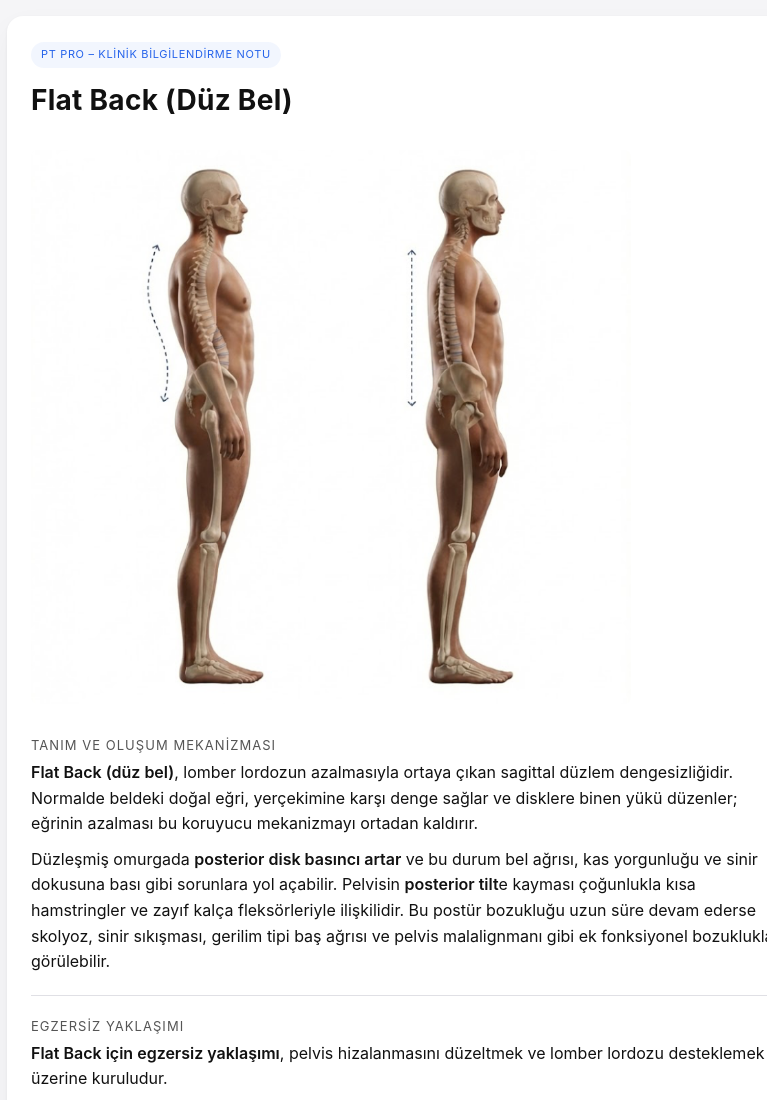
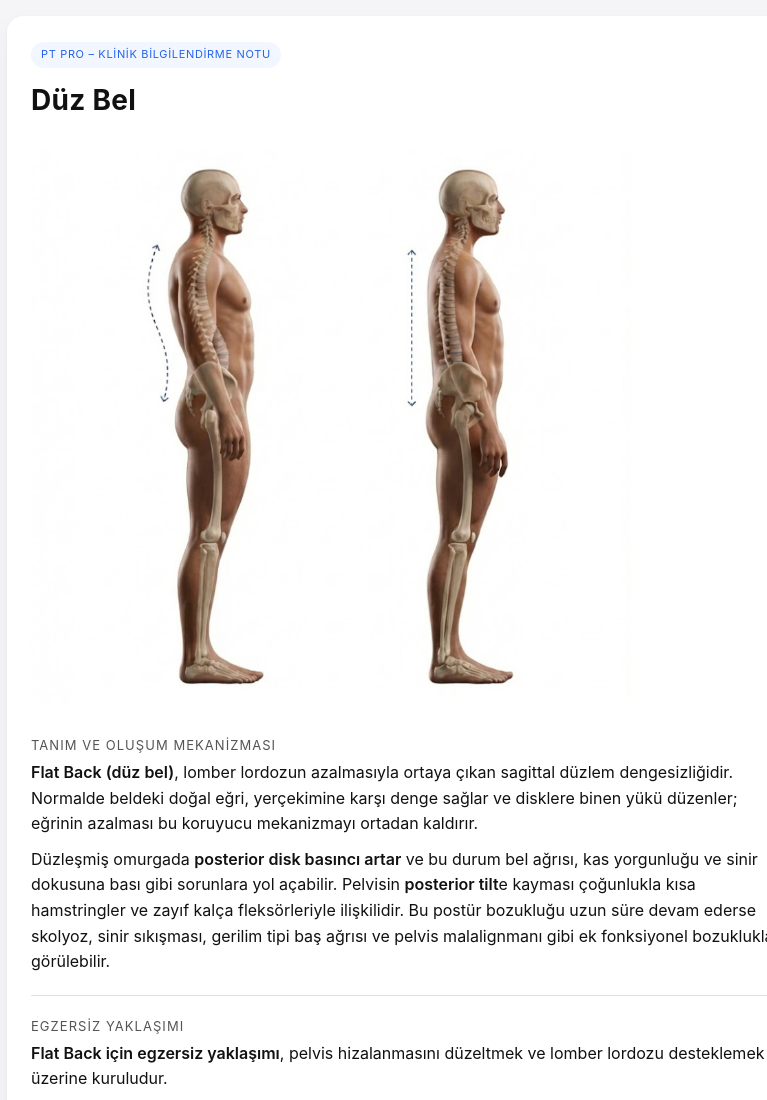
Before and after one commit to hasanaytepe-a11y/PT_pro-knowledge, a plain HTML site: page biomech/flat-back.html in a window 1280 px wide. Shown: the top 1100 px of the page, without its empty margins (229-996 px from the left). Drawn offline with Linux system fonts and the light colour scheme.

Commit message:
Update flat-back.html

```diff
--- a/biomech/flat-back.html
+++ b/biomech/flat-back.html
@@ -111,7 +111,7 @@
     <div class="card">
 
       <div class="badge">PT Pro – Klinik Bilgilendirme Notu</div>
-      <h1>Flat Back (Düz Bel)</h1>
+      <h1>Düz Bel</h1>
 
       <img
         src="https://raw.githubusercontent.com/hasanaytepe-a11y/PT_pro-knowledge/main/assets/images/flat-back.png"
```
